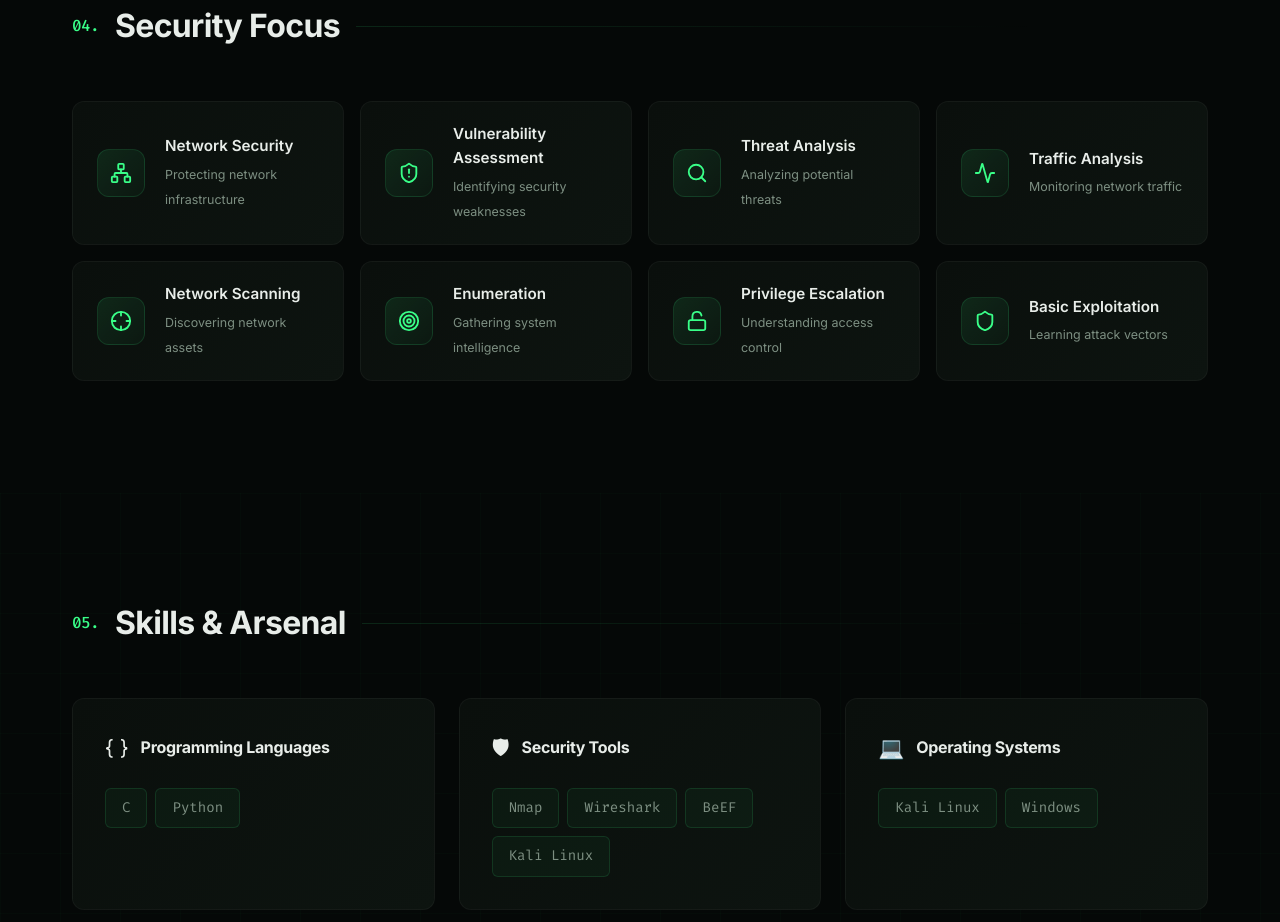
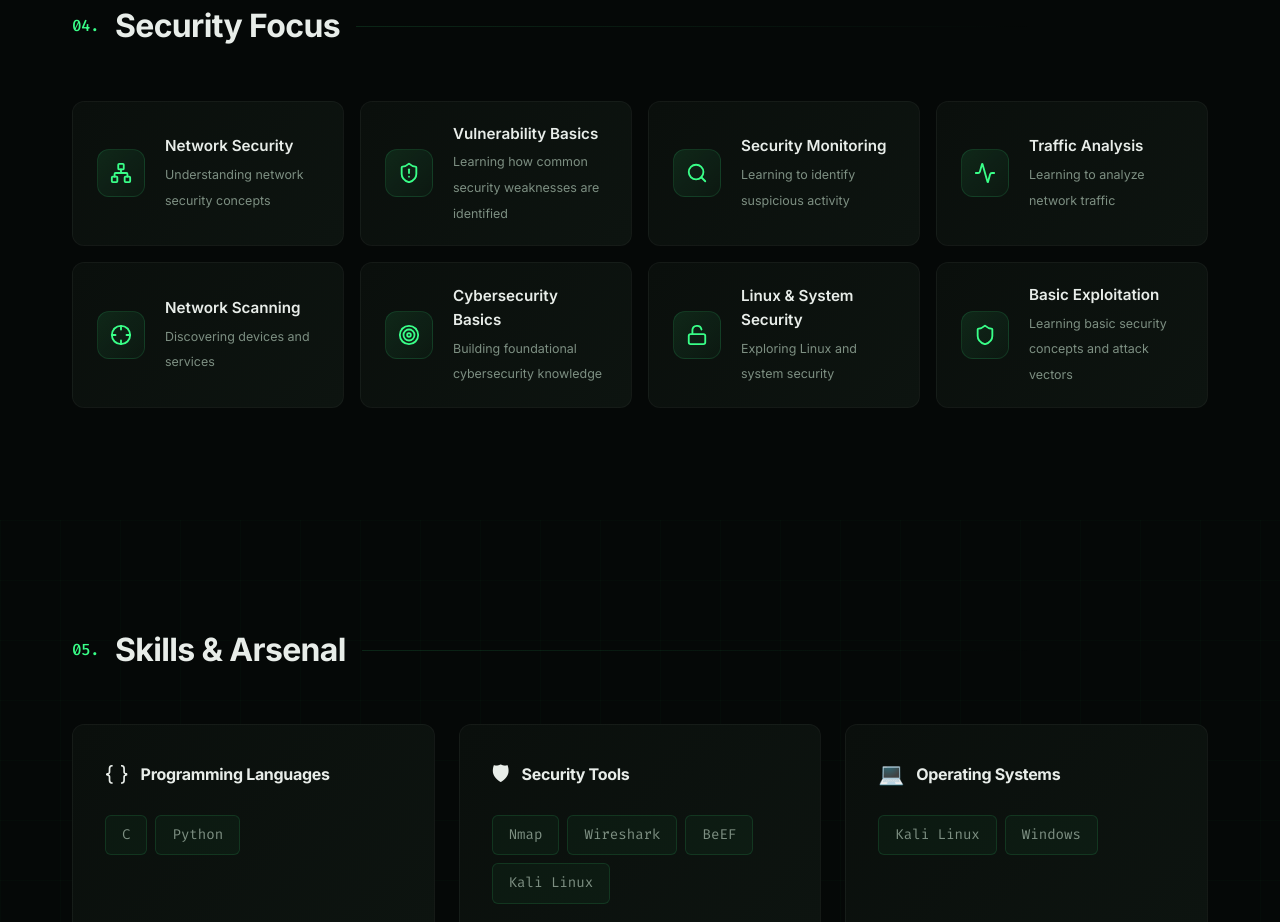
Before and after one commit to suryanshsec07/suryanshgupta.com, a React (Vite) app: page / in a window 1280 px wide. Shown: the part 3520-4442 px from the top of the page. Built offline with nearby package versions, Linux system fonts and the light colour scheme.

Commit message:
Simplify security focus terminology

```diff
--- a/src/components/Sections/SecurityFocus.tsx
+++ b/src/components/Sections/SecurityFocus.tsx
@@ -3,14 +3,14 @@ import { Network, ShieldAlert, Search, Activity, Crosshair, Target, Unlock, Shie
 
 const SecurityFocus: React.FC = () => {
   const focuses = [
-    { name: 'Network Security', icon: <Network size={22} />, desc: 'Protecting network infrastructure' },
-    { name: 'Vulnerability Assessment', icon: <ShieldAlert size={22} />, desc: 'Identifying security weaknesses' },
-    { name: 'Threat Analysis', icon: <Search size={22} />, desc: 'Analyzing potential threats' },
-    { name: 'Traffic Analysis', icon: <Activity size={22} />, desc: 'Monitoring network traffic' },
-    { name: 'Network Scanning', icon: <Crosshair size={22} />, desc: 'Discovering network assets' },
-    { name: 'Enumeration', icon: <Target size={22} />, desc: 'Gathering system intelligence' },
-    { name: 'Privilege Escalation', icon: <Unlock size={22} />, desc: 'Understanding access control' },
-    { name: 'Basic Exploitation', icon: <Shield size={22} />, desc: 'Learning attack vectors' },
+    { name: 'Network Security', icon: <Network size={22} />, desc: 'Understanding network security concepts' },
+    { name: 'Vulnerability Basics', icon: <ShieldAlert size={22} />, desc: 'Learning how common security weaknesses are identified' },
+    { name: 'Security Monitoring', icon: <Search size={22} />, desc: 'Learning to identify suspicious activity' },
+    { name: 'Traffic Analysis', icon: <Activity size={22} />, desc: 'Learning to analyze network traffic' },
+    { name: 'Network Scanning', icon: <Crosshair size={22} />, desc: 'Discovering devices and services' },
+    { name: 'Cybersecurity Basics', icon: <Target size={22} />, desc: 'Building foundational cybersecurity knowledge' },
+    { name: 'Linux & System Security', icon: <Unlock size={22} />, desc: 'Exploring Linux and system security' },
+    { name: 'Basic Exploitation', icon: <Shield size={22} />, desc: 'Learning basic security concepts and attack vectors' },
   ];
 
   return (
```
